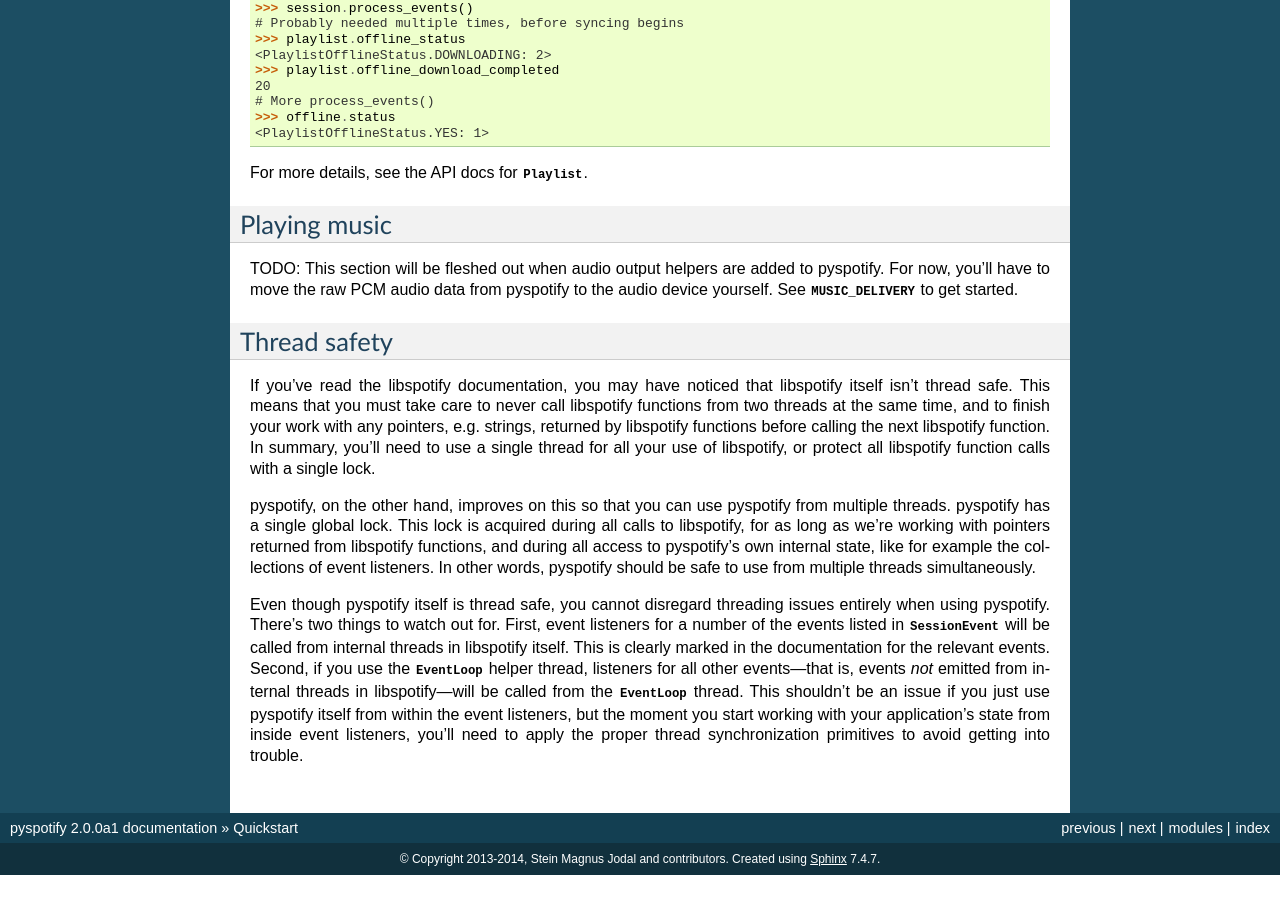
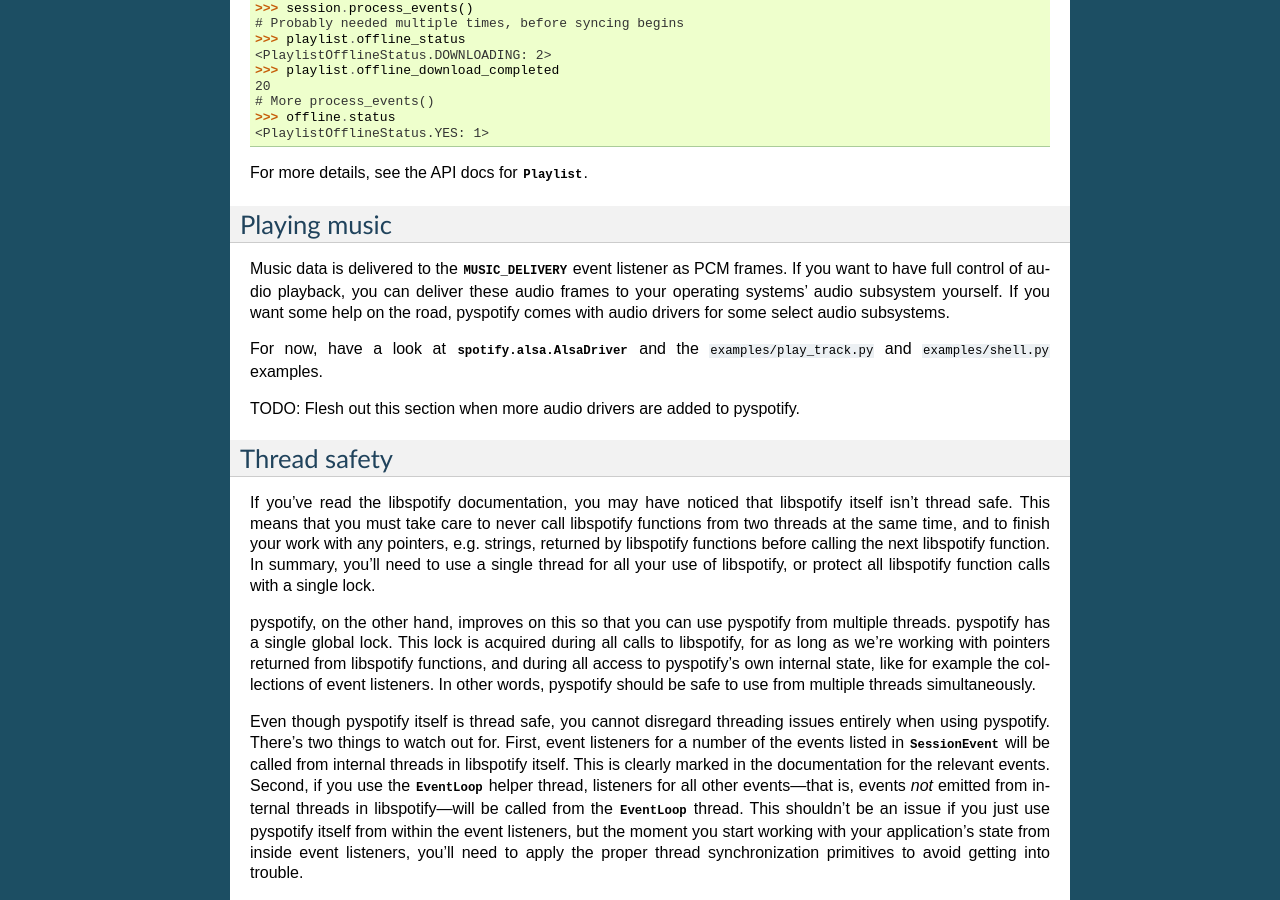
Before and after one commit to jodal/pyspotify, a Sphinx documentation site: the page built from docs/quickstart.rst, in a window 1280 px wide and 900 px high, scrolled down 6420 px. Built offline with Sphinx 7.4.7, drawn with Linux system fonts in a browser that asks for light colours; pages that are not in the unit, such as notebooks, are missing from menus; before the commit the page ends 7295 px from its top, so only the background shows below that.

Commit message:
docs: Extend quickstart section on audio playback

```diff
--- a/docs/quickstart.rst
+++ b/docs/quickstart.rst
@@ -424,10 +424,16 @@ For more details, see the API docs for :class:`~spotify.Playlist`.
 Playing music
 =============
 
-TODO: This section will be fleshed out when audio output helpers are added to
-pyspotify. For now, you'll have to move the raw PCM audio data from pyspotify
-to the audio device yourself. See :attr:`~spotify.SessionEvent.MUSIC_DELIVERY`
-to get started.
+Music data is delivered to the :attr:`~spotify.SessionEvent.MUSIC_DELIVERY`
+event listener as PCM frames. If you want to have full control of audio
+playback, you can deliver these audio frames to your operating systems' audio
+subsystem yourself. If you want some help on the road, pyspotify comes with
+audio drivers for some select audio subsystems.
+
+For now, have a look at :class:`spotify.alsa.AlsaDriver` and the
+``examples/play_track.py`` and ``examples/shell.py`` examples.
+
+TODO: Flesh out this section when more audio drivers are added to pyspotify.
 
 
 Thread safety
```
